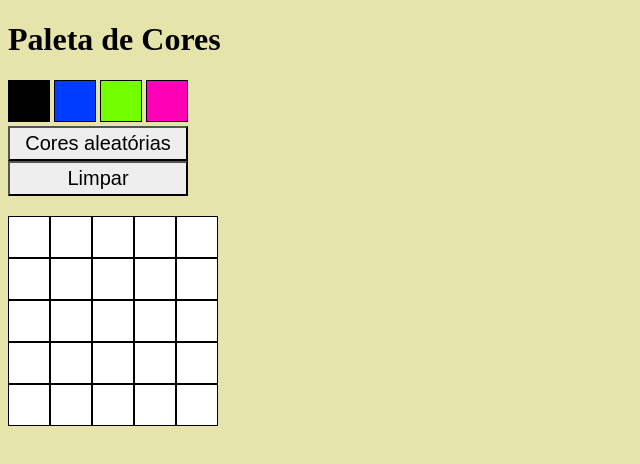
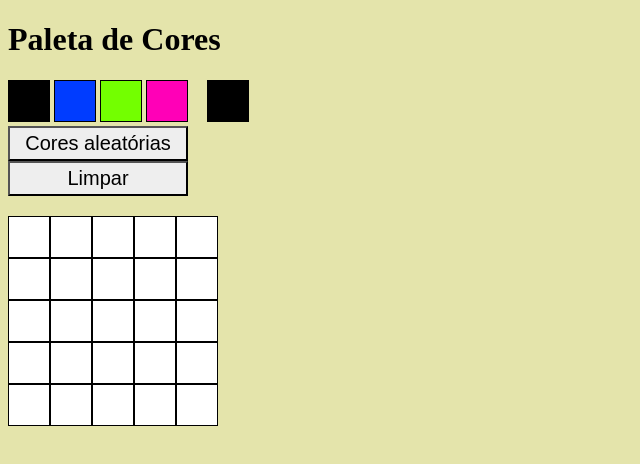
Before and after one commit to GuilhermePerao/Pixel-Art, a plain HTML site: page index.html in a window 1280 px wide. Shown: the whole page, without its empty margins (0-640 px from the left). Drawn offline with Linux system fonts and the light colour scheme.

Commit message:
Adiciona amostra de cor selecionada

```diff
--- a/index.html
+++ b/index.html
@@ -18,6 +18,8 @@
             <div class="color" style="background-color: rgb(0, 60, 255)"></div>
             <div class="color" style="background-color: rgb(115, 255, 0)"></div>
             <div class="color" style="background-color: rgb(255, 0, 183)"></div>
+            <div id="sample" style="background-color: black"></div>
+
             <button id="button-random-color">Cores aleatórias</button>
         </section>
 
--- a/script.js
+++ b/script.js
@@ -4,6 +4,7 @@ const board = document.getElementById('pixel-board');
 const clearBtn = document.getElementById('clear-board');
 document.getElementsByClassName('color')[0].className = 'color selected'; //Da ao preto a classe selected
 let selectedColor = 'black'; //Pre seleciona o preto
+let sample = document.getElementById('sample');
 
 const lines = 5;
 const coluns = 5;
@@ -30,6 +31,7 @@ for(index = 0; index < palette.length; index += 1) {
         console.log(event.target.className);
         selectedColor = event.target.style.backgroundColor;
         console.log(selectedColor);
+        sample.style.backgroundColor = `${selectedColor}`;
     });
 }
 
--- a/style.css
+++ b/style.css
@@ -24,6 +24,15 @@ body{
     width: 40px;
 }
 
+#sample{
+    /* padding-left: 30px; */
+    margin-left: 15px;
+    border: 1px solid black;
+    display: inline-block;
+    height: 40px;
+    width: 40px;
+}
+
 #pixel-board{
     padding-top: 20px;
 }
```
